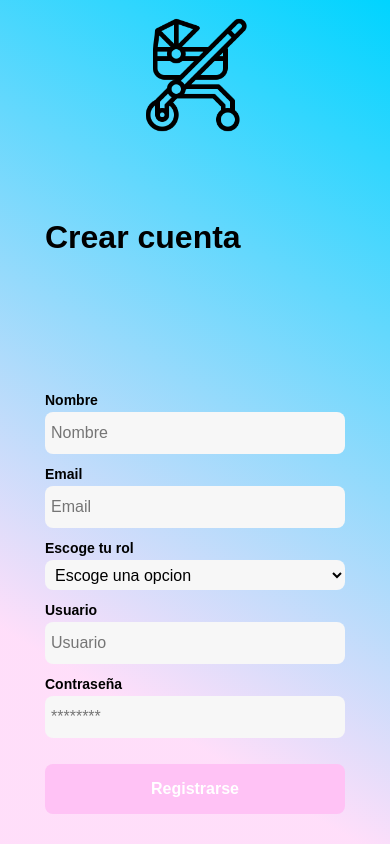
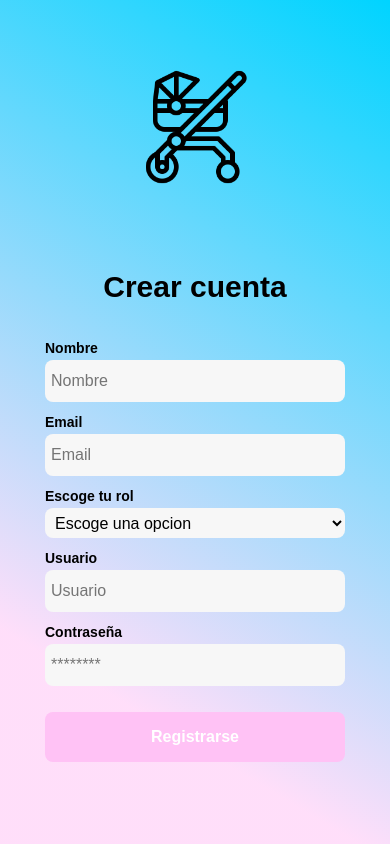
Before and after one commit to Jcidarraga/stepha, a website with bundled scripts: page registro.html in a window 390 px wide. Built offline with nearby package versions, Linux system fonts and the light colour scheme.

Commit message:
titulo centrado

```diff
--- a/css/registro.css
+++ b/css/registro.css
@@ -8,48 +8,58 @@
   --sm: 14px;
   --md: 16px;
   --lg: 18px;
+  --title:30px;
 }
+
 body {
   margin: 0;
   font-family: 'Quicksand', sans-serif;
   background: rgb(255, 194, 245);
   background: linear-gradient(31deg, rgba(255, 194, 245, 0.5356267507002801) 20%, rgba(0, 212, 255, 1) 100%);
 }
+
 .login {
   width: 100%;
   height: 100vh;
   display: grid;
   place-items: center;
 }
+
 .form-container {
   display: grid;
   grid-template-rows: auto 1fr auto;
   width: 300px;
 }
+
 .logo {
   width: 150px;
   margin-bottom: 48px;
   justify-self: center;
   display: none;
 }
+
 .title {
-  font-size: var(--lg);
+  font-size: var(--title);
   margin-bottom: 36px;
-  text-align: start;
+  text-align: center;
 }
+
 .form {
   display: flex;
   flex-direction: column;
 }
+
 .form div {
   display: flex;
   flex-direction: column;
 }
+
 .label {
   font-size: var(--sm);
   font-weight: bold;
   margin-bottom: 4px;
 }
+
 .input {
   background-color: var(--text-input-field);
   border: none;
@@ -59,11 +69,13 @@ body {
   padding: 6px;
   margin-bottom: 12px;
 }
+
 .input-name,
 .input-email,
 .input-password {
   margin-bottom: 22px;
 }
+
 .primary-button {
   background-color: var(--pink);
   border-radius: 8px;
@@ -75,19 +87,18 @@ body {
   font-weight: bold;
   height: 50px;
 }
+
 .login-button {
   margin-top: 14px;
   margin-bottom: 30px;
 }
-@media (max-width: 640px) {
-  .form-container {
-    height: 100%;
+
+@media (max-width:640px){
+  .form{
+      height: 100%;
+      justify-content: space-between;
   }
-  .form {
-    height: 100%;
-    justify-content: space-between;
+  .logo{
+    display: block;
   }
-  .logo {
-    display: block;
 }
-}
--- a/registro.html
+++ b/registro.html
@@ -6,7 +6,7 @@
   <meta http-equiv="X-UA-Compatible" content="IE=edge">
   <meta name="viewport" content="width=device-width, initial-scale=1.0">
   <link rel="stylesheet" href="./css/registro.css">
-  <title>Login</title>
+  <title>Crear Cuenta</title>
 </head>
 
 <body>
@@ -14,7 +14,7 @@
     <div class="form-container">
       <img src="./assets/cochecito-de-bebe.png" alt="logo" class="logo">
 
-      <h1>Crear cuenta</h1>
+      <h1 class="title">Crear cuenta</h1>
 
       <form action="./login.html" class="form">
 
```
Also changed, not shown: index.html (+1 -1 lines).
